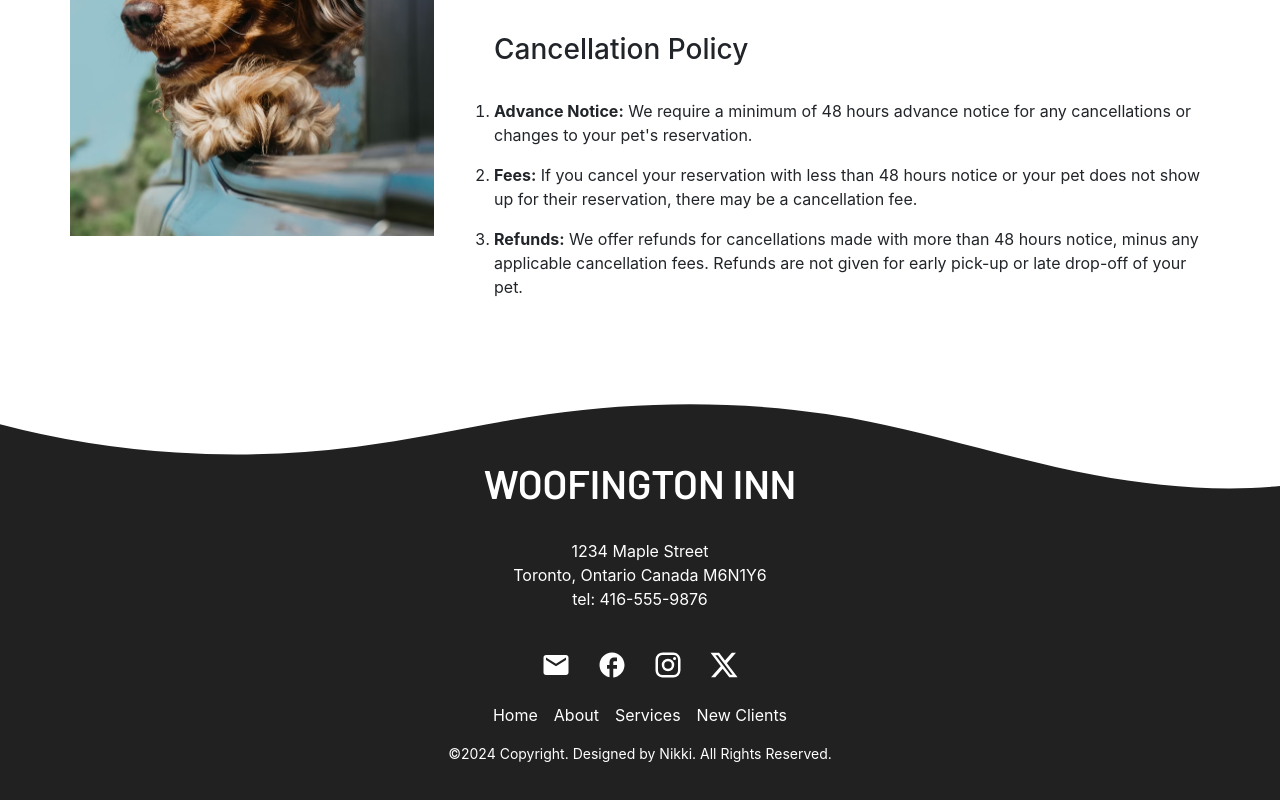
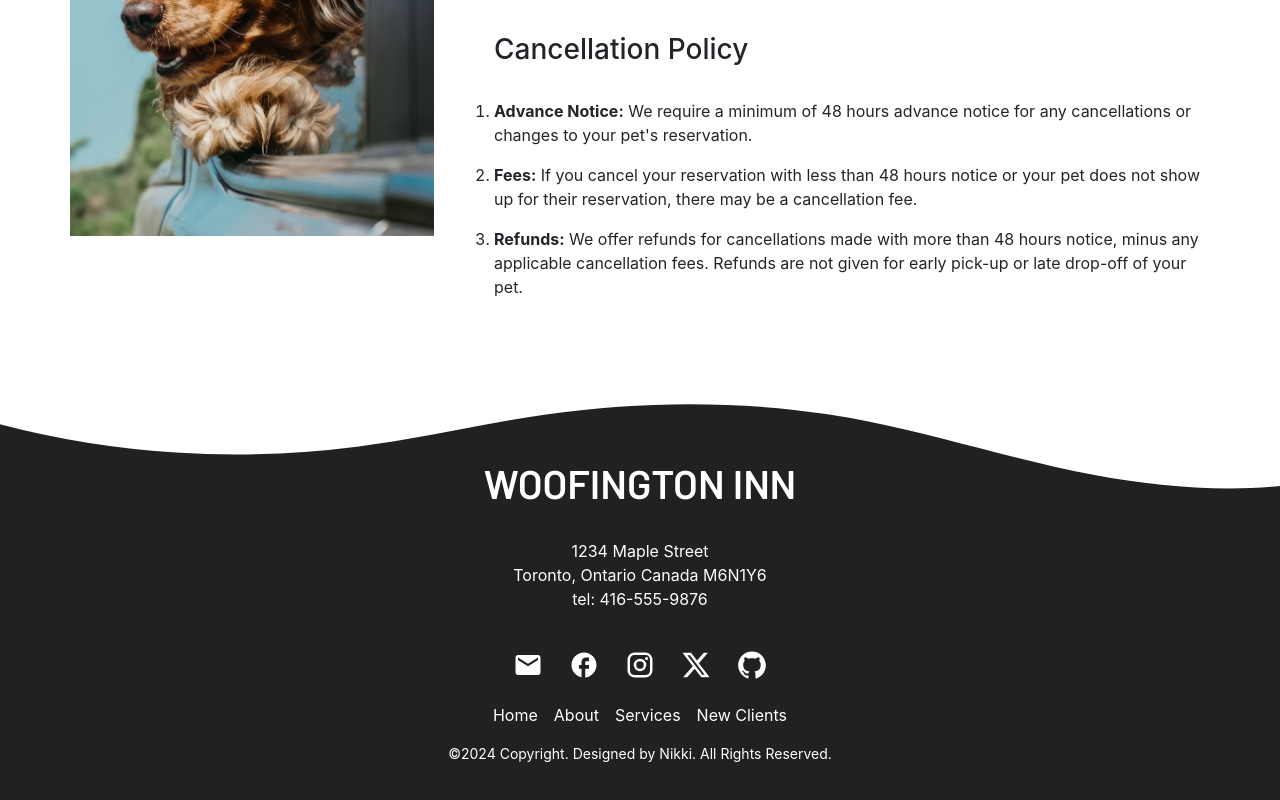
Before and after one commit to iamnikkixo/pet-hotel, a React (Vite) app in the folder client/: page /newclients in a window 1280 px wide. Shown: the part 2627-3427 px from the top of the page. Built offline with nearby package versions, Linux system fonts and the light colour scheme; no server answers.

Commit message:
github added-

```diff
--- a/client/src/components/Footer.jsx
+++ b/client/src/components/Footer.jsx
@@ -4,6 +4,7 @@ import EmailIcon from '@mui/icons-material/Email';
 import FacebookOutlinedIcon from '@mui/icons-material/FacebookOutlined';
 import InstagramIcon from '@mui/icons-material/Instagram';
 import XIcon from '@mui/icons-material/X';
+import GitHubIcon from '@mui/icons-material/GitHub';
 
 const Footer = () => {
   return (
@@ -41,6 +42,12 @@ const Footer = () => {
             >
               <XIcon sx={{ fontSize: '30px' }} />
             </a>
+            <a
+              href="https://github.com/iamnikkixo"
+              className="btn inline-block text-white"
+            >
+              <GitHubIcon sx={{ fontSize: '30px' }} />
+            </a>
           </Col>
         </Row>
         <Row>
```
